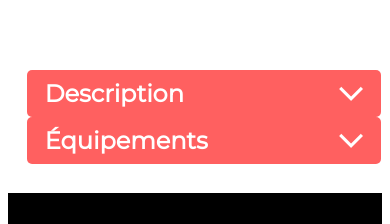
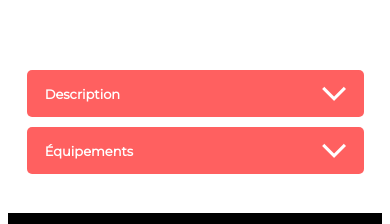
Before and after one commit to belemnite/OC-P7, a React (Vite) app: page /logement/0979876d in a window 390 px wide. Shown: the part 826-1050 px from the top of the page. Built offline with nearby package versions, Linux system fonts and the light colour scheme.

Commit message:
gestion responsive accordéons

```diff
--- a/src/css/index.css
+++ b/src/css/index.css
@@ -385,9 +385,9 @@ footer p {
 .Dropdown  .acc-content {
   margin-block: 0;
   width: 100%;
-  height: 184px;
+  height: fit-content;
   padding-left: 18px;
-  padding-top: 38px;
+  padding-top: 20px;
   border-radius: 5px;
   line-height: 34px;
   font-weight: 400;
@@ -459,8 +459,15 @@ footer p {
     height: 15px;
   }
   .Fiche .accordeon{
-    width: 100%;
+    width: 95%;
     flex-direction: column;
+    margin-bottom: 10px;
+  }
+  .Dropdown .acc-header{
+    font-size: 13px;
+  }
+  .Dropdown .acc-content{
+    font-size: 12px;
   }
 
   footer p{
```
